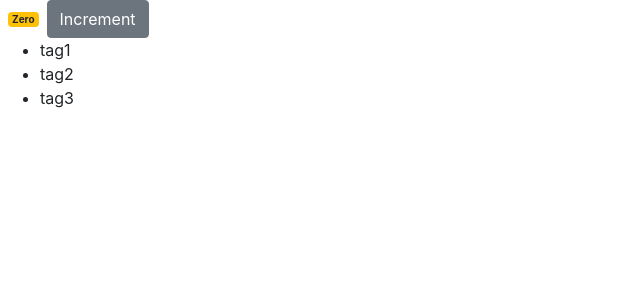
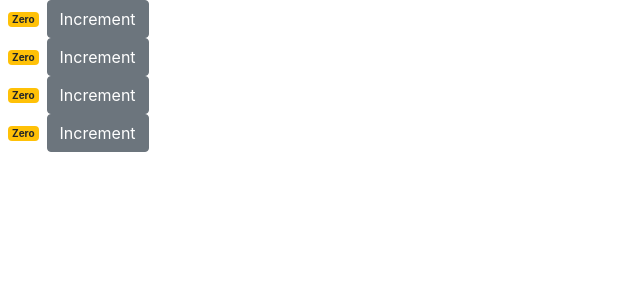
Before and after one commit to emawutor/my-first-react-project, a React (Create React App) app: page / in a window 1280 px wide. Shown: the top 300 px of the page, without its empty margins (0-640 px from the left). Built offline with nearby package versions, Linux system fonts and the light colour scheme.

Commit message:
created different components and added them to one global component

```diff
--- a/src/components/counter.jsx
+++ b/src/components/counter.jsx
@@ -3,7 +3,7 @@
 class Counter extends Component {
   state = {
       count: 0,
-      tags: ['tag1', 'tag2', 'tag3']
+      /*tags: ['tag1', 'tag2', 'tag3']*/
     };
 
     styles = {
@@ -24,13 +24,13 @@
       <div>
         <span style={ this.styles } className={this.getBadgeClasses()}>{this.formatCount()}</span>
         <button onClick={this.handleIncrement} className= "btn btn-secondary btn-small-">Increment</button>
-      <ul>
-        {this.state.tags.map(tag =>
-          <li key={tag}>
-          {tag}
-          </li>)
-        }
-      </ul>
+      {/*<ul>
+              {this.state.tags.map(tag =>
+                <li key={tag}>
+                {tag}
+                </li>)
+              }
+            </ul>*/}
       </div>
     );
   }
--- /dev/null
+++ b/src/components/counters.jsx
@@ -0,0 +1,22 @@
+import React, { Component } from 'react';
+import Counter from './counter';
+
+class Counters extends Component {
+  state = {
+    counters: [
+      {id: 1, value: 0},
+      {id: 2, value: 0},
+      {id: 3, value: 0},
+      {id: 4, value: 0}
+    ]
+  };
+  render() {
+    return (
+      <div>
+        {this.state.counters.map(counter => <Counter key={counter.id} />)}
+      </div>
+    );
+  }
+}
+
+export default Counters;
--- a/src/index.js
+++ b/src/index.js
@@ -4,7 +4,7 @@
 import App from './App';
 import registerServiceWorker from './registerServiceWorker';
 import 'bootstrap/dist/css/bootstrap.css';
-import Counter from './components/counter';
+import Counters from './components/counters';
 
-ReactDOM.render(<Counter />, document.getElementById('root'));
+ReactDOM.render(<Counters />, document.getElementById('root'));
 registerServiceWorker();
```
